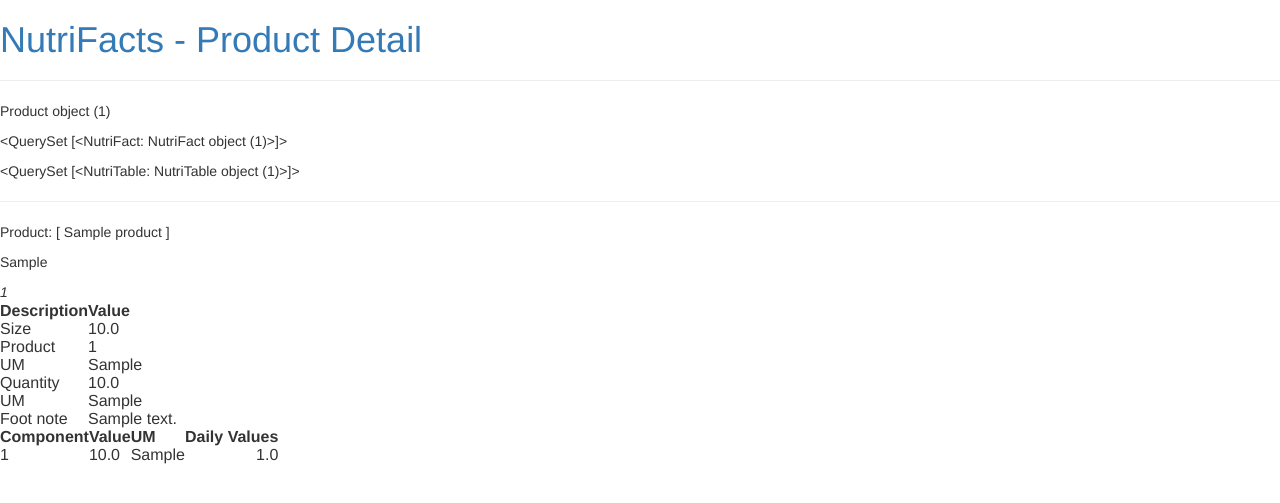
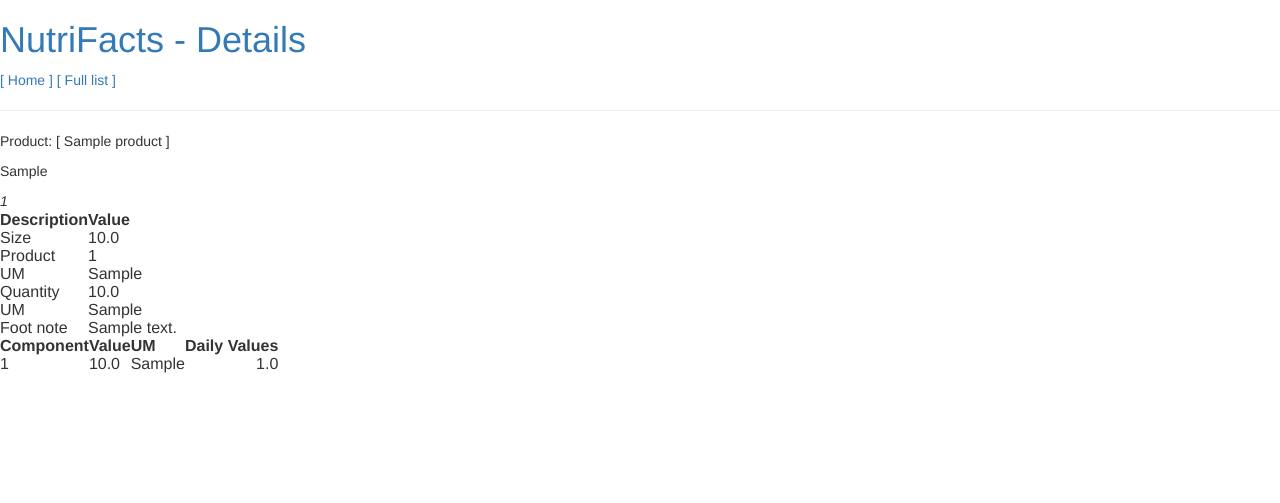
Before and after one commit to rbuhler/python.Nutrifacts, a Django app: template facts/templates/facts/product_detail.html in a window 1280 px wide. Shown: the top 503 px of the page. Run offline with Django 3.2, Linux system fonts and the light colour scheme; the template is opened without the code that fills it: values that come from a table or form of the project are taken from there, others are empty; tables that the repository leaves empty hold one stand-in row (values such as "Sample post"); some libraries are stand-ins or nearby versions.

Commit message:
Navigation - details page still open

```diff
--- a/facts/templates/facts/product_detail.html
+++ b/facts/templates/facts/product_detail.html
@@ -8,17 +8,20 @@
 <body>
 <!-- Header -->
 <div>
-        <h1><a href="">NutriFacts - Product Detail</a></h1>
+    <h1><a href="">NutriFacts - Details</a></h1>
 </div>
+
+<div>
+    <a href="/">[ Home ]</a>
+    <a href="/product">[ Full list ]</a>
+</div>
+
+    {% for prod in products %}
 <div>
     <hr>
-        <p>{{product}}</p>
-        <p>{{facts}}</p>
-        <p>{{table}}</p>
-        <hr>
-        <p>Product: [ {{ product.name }} ]</p>
-        <p>{{ product.manufacturer }}</p>
-        <i>{{ product.barcode }}</i>
+    <p>Product: [ {{ prod.name }} ]</p>
+    <p>{{ prod.manufacturer }}</p>
+    <i>{{ prod.barcode }}</i>
 </div>  <!-- Products -->
 
 <div>
@@ -27,13 +30,13 @@
             <th align="left"> Description </th>
             <th align="left"> Value </th>
         </tr>
-            {% for fact in product.nutrifact_set.all %}
+        {% for fact in prod.nutrifact_set.all %}
         <tr>
             <td> Size </td>
             <td> {{ fact.servingSize }} </td>
         </tr><tr>
         <td> Product </td>
-                <td> {{ product.id }} </td>
+        <td> {{ prod.id }} </td>
     </tr><tr>
         <td> UM </td>
         <td> {{ fact.servingUM }} </td>
@@ -60,7 +63,7 @@
             <th align="center"> UM </th>
             <th align="right">Daily Values</th>
         </tr>
-            {% for tab in product.nutritable_set.all %}
+        {% for tab in prod.nutritable_set.all %}
         <tr>
             <td> {{ tab.componentID }} </td>
             <td> {{ tab.componentQuantity }} </td>
@@ -70,6 +73,7 @@
         {% endfor %}
     </table>
 </div> <!-- Nutri Table -->
+{% endfor %}
 
 </body>
 </html>
--- a/facts/urls.py
+++ b/facts/urls.py
@@ -2,6 +2,7 @@ from django.conf.urls import url
 from . import views
 
 urlpatterns = [
-    url(r'^$', views.product_list, name='product_list'),
+    url(r'^$', views.index, name='index'),
+    url(r'^^product$', views.product_list, name='product_list'),
     url(r'^product/([0-9]{13})$', views.product_detail, name='product_detail'),
 ]
```
Also changed, not shown: facts/templates/facts/index.html (added, +18 -0 lines), facts/templates/facts/product_list.html (+7 -1 lines), facts/views.py (+7 -3 lines). Lines whose indentation alone changed are shown as unchanged.
